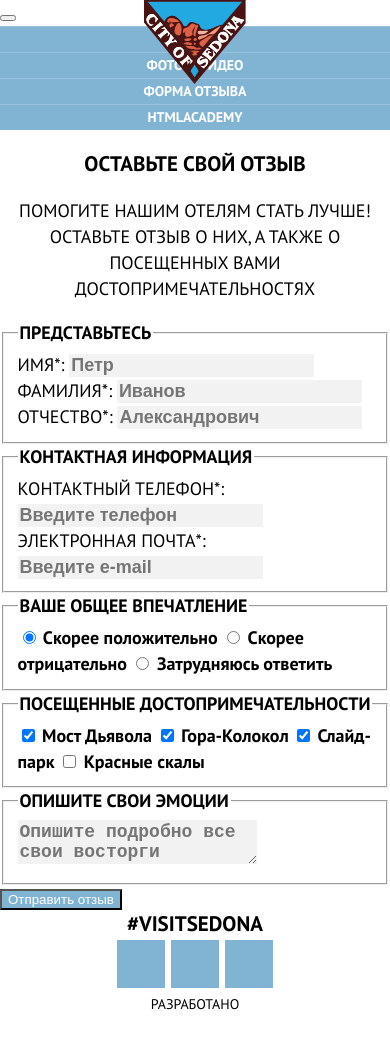
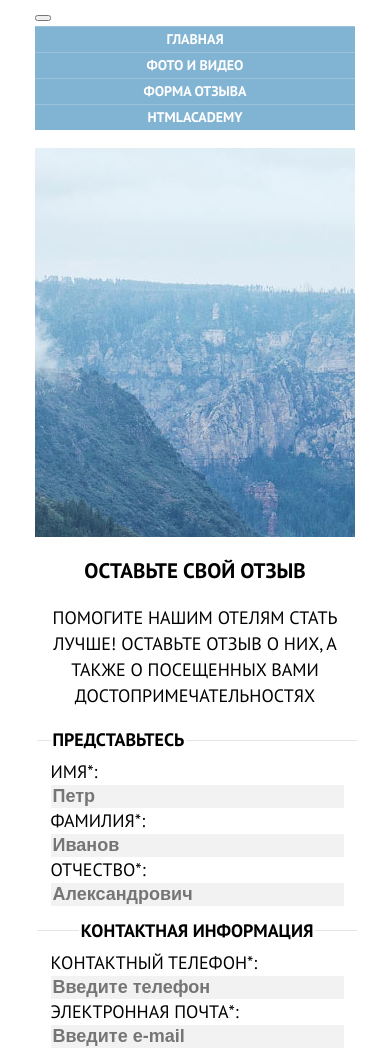
Before and after one commit to Aikidi/624755-sedona-21, a website: page source/form.html in a window 390 px wide. Shown: the top 1051 px of the page. Before the commit the page ends 1017 px from the top, so only its background shows below. Drawn offline with nearby package versions, Linux system fonts and the light colour scheme; files that its build step writes are made by us from their sources.

Commit message:
Добавлена адаптивная сетка для страницы формы

```diff
--- a/source/form.html
+++ b/source/form.html
@@ -8,30 +8,39 @@
   </head>
   <body class="page__body">
     <header class="page-header">
-      <a class="page-header__logo">
+      <div class="content-wrapper">
+        <!-- <a class="page-header__logo">
           <img class="page-header__logo-img" src="img/logotype-mobile.svg" width="102" height="84" alt="Седона">
-      </a>
+        </a> -->
         <nav class="main-nav">
           <button class="main-nav__toggle" type="button">
             <span class="visually-hidden">Открыть меню</span>
           </button>
+          <div class="main-nav__wrapper">
             <ul class="main-nav__list">
-          <li class="main-nav__item main-nav__item--active">
+              <li class="main-nav__item">
                 <a class="main-nav__link" href="index.html">Главная</a>
               </li>
               <li class="main-nav__item">
                 <a class="main-nav__link" href="photo_video.html">Фото и видео</a>
               </li>
-          <li class="main-nav__item main-nav__item--active">
-            <a class="main-nav__link">Форма отзыва</a>
+              <li class="main-nav__item">
+                <a class="main-nav__link main-nav__link--active">Форма отзыва</a>
               </li>
               <li class="main-nav__item">
                 <a class="main-nav__link" href="https://htmlacademy.ru/">HtmlAcademy</a>
               </li>
             </ul>
+          </div>
         </nav>
+      </div>
     </header>
     <main class="page-main">
+      <div class="content-wrapper">
+        <section class="banner">
+          <p class="banner__title">
+          </p>
+        </section>
         <h1 class="visually-hidden">Форма отзыва</h1>
         <div class="preview">
           <p class="preview__title">Оставьте свой отзыв</p>
@@ -48,7 +57,7 @@
             <input class="form__field" type="text" name="patronymic" id="patronymic" placeholder="Александрович">
           </fieldset>
           <fieldset class="form__group review-form__contacts">
-          <legend class="form__group-name">Контактная информация</legend>
+            <legend class="form__group-name form__group-name--center">Контактная информация</legend>
             <label for="tel">Контактный телефон*:</label>
             <input class="form__field" type="tel" name="tel" id="tel" placeholder="Введите телефон">
             <label for="email">Электронная почта*:</label>
@@ -70,7 +79,7 @@
             </label>
           </fieldset>
           <fieldset class="form__group review-form__sights">
-          <legend class="form__group-name">Посещенные достопримечательности</legend>
+            <legend class="form__group-name form__group-name--center">Посещенные достопримечательности</legend>
             <label class="form__label-checkbox">
               <input class="form__input-checkbox" type="checkbox" name="sights" value="Мост Дьявола" checked>
               Мост Дьявола
@@ -89,14 +98,15 @@
             </label>
           </fieldset>
           <fieldset class="form__group review-form__emotion">
-          <legend class="form__group-name">Опишите свои эмоции</legend>
+            <legend class="form__group-name form__group-name--center">Опишите свои эмоции</legend>
             <textarea class="form__field" placeholder="Опишите подробно все свои восторги"></textarea>
           </fieldset>
           <button class="review-form__button button">Отправить отзыв</button>
         </form>
+      </div>
     </main>
     <footer class="page-footer">
-      <div class="page-footer__wrapper">
+      <div class="page-footer__wrapper content-wrapper">
         <span class="page-footer__hashtag">#visitsedona</span>
         <ul class="page-footer__social social">
           <li class="social__item">
--- a/source/less/blocks/form.less
+++ b/source/less/blocks/form.less
@@ -1,5 +1,43 @@
+@import "../global/variables.less";
+
+.form {
+  display: flex;
+  flex-direction: column;
+
+  @media (min-width: 768px) {
+    flex-direction: row;
+    flex-wrap: wrap;
+  }
+}
+
+.form__group {
+  border: none;
+  border-top: 1px solid #e5e5e5;
+  display: flex;
+  flex-direction: column;
+  width: 100%;
+  box-sizing: border-box;
+}
+
+.review-form__impress {
+  @media (min-width: 768px) {
+    width: 49%;
+    order: -1;
+  }
+}
+
+.review-form__personal-info {
+  @media (min-width: 768px) {
+    width: 49%;
+  }
+}
+
 .form__group-name {
   font-weight: bold;
+
+  &--center {
+    text-align: center;
+  }
 }
 
 .form__field {
--- a/source/less/global/common.less
+++ b/source/less/global/common.less
@@ -23,6 +23,7 @@ img {
   margin-right: auto;
   margin-left: auto;
   position: relative;
+  box-sizing: border-box;
 
   @media (min-width: 768px) {
     width: 768px;
```
Also changed, not shown: source/index.html (+4 -4 lines), source/photo_video.html (+10 -6 lines). Lines whose indentation alone changed are shown as unchanged.
